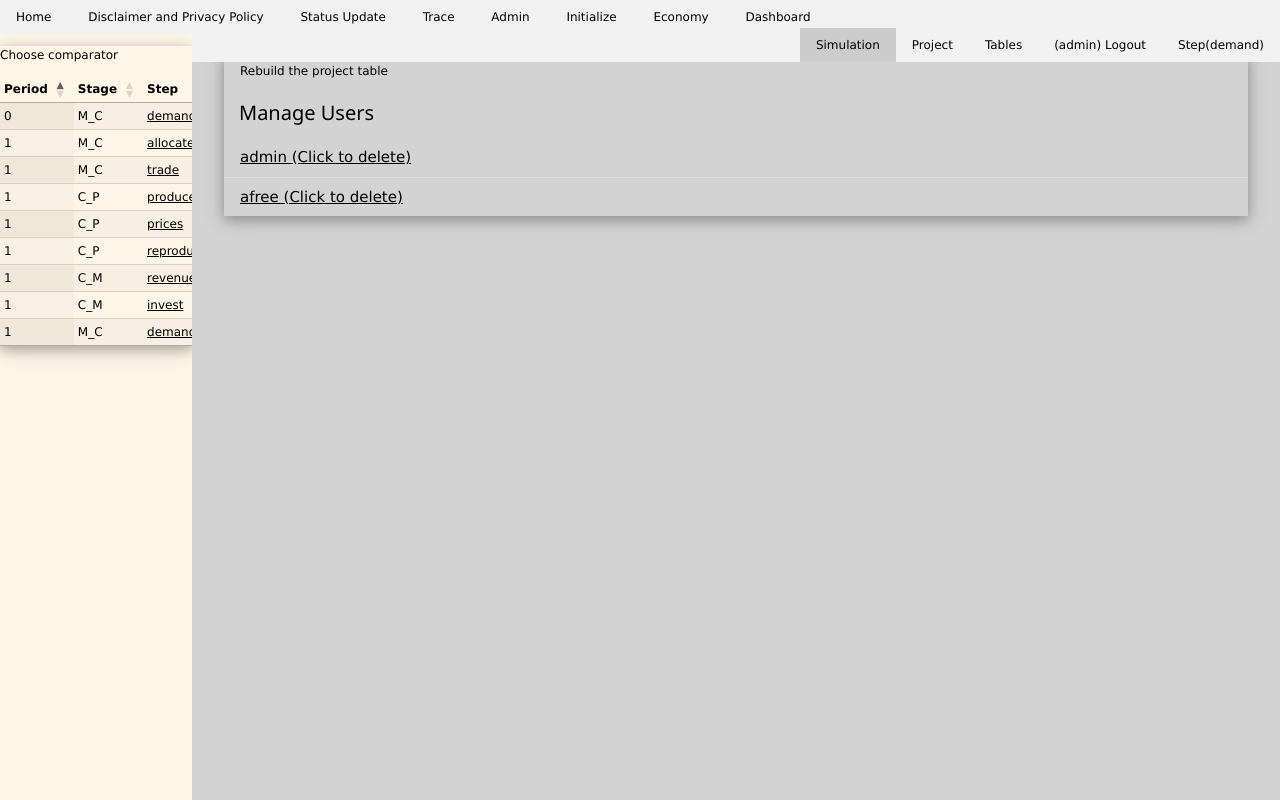
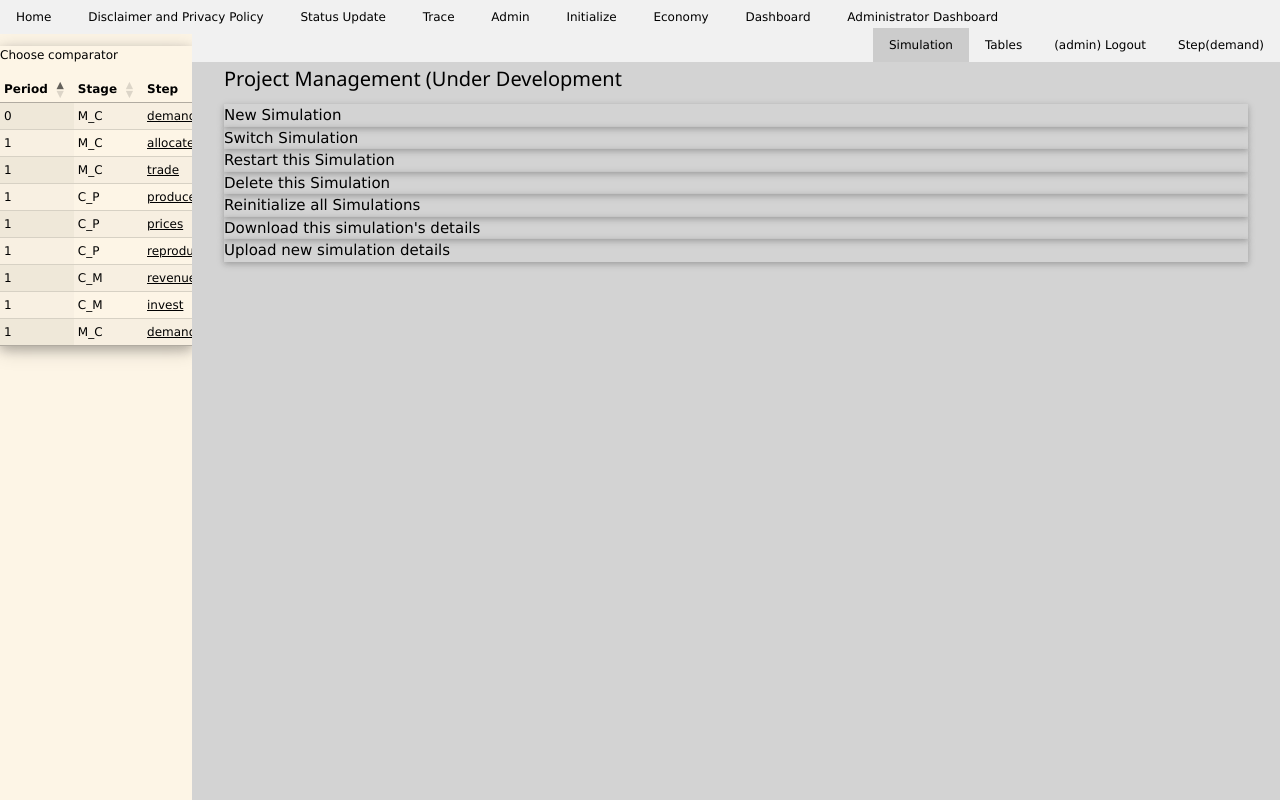
Before and after one commit to znalo/capitalism-10.5, a Django app: page /user-dashboard in a window 1280 px wide. Run offline with Django 3.2, Linux system fonts and the light colour scheme; a user stored in the database is signed in; data comes from the database, SQL or seed files in the repository; both versions use the stored data as it was after the commit; some libraries are stand-ins or nearby versions.

Commit message:
Scaffolded User Dashboard

```diff
--- a/capitalism/economy/templates/base.html
+++ b/capitalism/economy/templates/base.html
@@ -27,11 +27,12 @@
                 <a href="{% url 'trace' %}" class="w3-button w3-small w3-round" style="padding-bottom: 2px" role="button">Trace</a>
                 <a href="{% url 'admin:index' %}" class="w3-button w3-small w3-round" style="padding-bottom: 2px" role="button">Admin</a>
                 <a href="{% url 'initialize' %}" class="w3-button w3-small w3-round" style="padding-bottom: 2px" role="button">Initialize</a>
-                <a href="{% url 'economy' %}" class="w3-button w3-small w3-round" style="padding-bottom: 2px" role="button">Economy</a> {% endif %} {% if user.is_superuser %}
-                <a href="{% url 'dashboard' %}" class="w3-button w3-small w3-round" style="padding-bottom: 2px" role="button">Dashboard</a> {% endif %}
+                <a href="{% url 'economy' %}" class="w3-button w3-small w3-round" style="padding-bottom: 2px" role="button">Economy</a>
+                <a href="{% url 'user-dashboard' %}" class="w3-button w3-small w3-round" style="padding-bottom: 2px" role="button">Dashboard</a> {% endif %} {% if user.is_superuser %}
+                <a href="{% url 'admin-dashboard' %}" class="w3-button w3-small w3-round" style="padding-bottom: 2px" role="button">Administrator Dashboard</a> {% endif %}
             </div>
             <div class="w3-right">
-                {% if user.is_authenticated %} {% control_states %} {% project_list %}
+                {% if user.is_authenticated %} {% control_states %}
                 <div class="w3-dropdown-hover">
                     <button class="w3-button w3-small">Tables</button>
                     <div class="w3-dropdown-content w3-bar-block w3-card-4">
--- /dev/null
+++ b/capitalism/economy/templates/user-dashboard.html
@@ -0,0 +1,31 @@
+{% extends "base.html" %} {% block content %}
+
+<div class="w3-container">
+    <div class="w3-medium">
+        <h4>Project Management (Under Development</h4>
+        <div class="w3-card">
+            New Simulation
+        </div>
+        <div class="w3-card">
+            Switch Simulation
+        </div>
+        <div class="w3-card">
+            Restart this Simulation
+        </div>
+        <div class="w3-card">
+            Delete this Simulation
+        </div>
+        <div class="w3-card">
+            Reinitialize all Simulations
+        </div>
+        <div class="w3-card">
+            Download this simulation's details
+        </div>
+        <div class="w3-card">
+            Upload new simulation details
+        </div>
+
+    </div>
+</div>
+
+{% endblock %}
--- a/capitalism/economy/urls.py
+++ b/capitalism/economy/urls.py
@@ -35,7 +35,8 @@ urlpatterns = [
     url(r'step/(?P<act>[\w-]+)/$', control.step_execute, name='execute'),
     url(r'disclaimers/', views.disclaimers, name='disclaimers'),
     path('signup/', views.signup, name='signup'),
-    url('dashboard', views.Dashboard.as_view(), name='dashboard'),
+    url('admin-dashboard', views.AdminDashboard.as_view(), name='admin-dashboard'),
+    url('user-dashboard', views.userDashboard, name='user-dashboard'),
     path('userdetail/<int:pk>/', views.UserDetail.as_view(),name='user-detail'),
 
 
--- a/capitalism/economy/views.py
+++ b/capitalism/economy/views.py
@@ -193,9 +193,9 @@ def rebuild_project_table(request):
     initialize_projects(request)
     return render(request, 'dashboard.html')
 
-class Dashboard(ListView):
+class AdminDashboard(ListView):
     model=User
-    template_name='dashboard.html'
+    template_name='admin-dashboard.html'
     def get_context_data(self, **kwargs):
         context = super().get_context_data(**kwargs)
         qs=User.objects.all()
@@ -203,8 +203,12 @@ class Dashboard(ListView):
         context['users']=qs
         return context
 
+def userDashboard(request):
+    return render(request,'user-dashboard.html')
+
+
 class UserDetail(DeleteView):
     template_name='user_form.html'
     model=User
     fields=["username"]
-    success_url='dashboard'
+    success_url='admin-dashboard'
```
Also changed, not shown: DEVLOGS/DEVLOG.MD (+1 -0 lines), README.MD, capitalism/db.sqlite3, capitalism/economy/templates/admin-dashboard.html (renamed from capitalism/economy/templates/dashboard.html).
